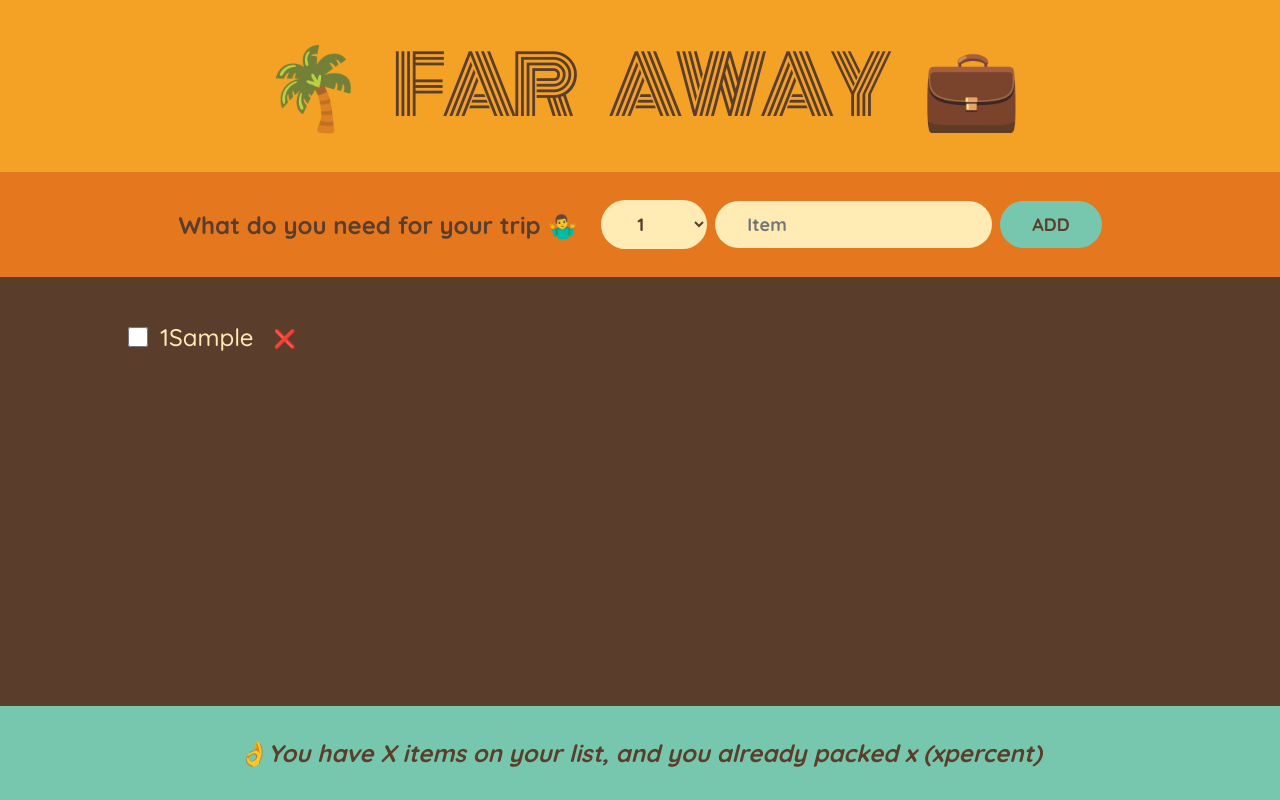
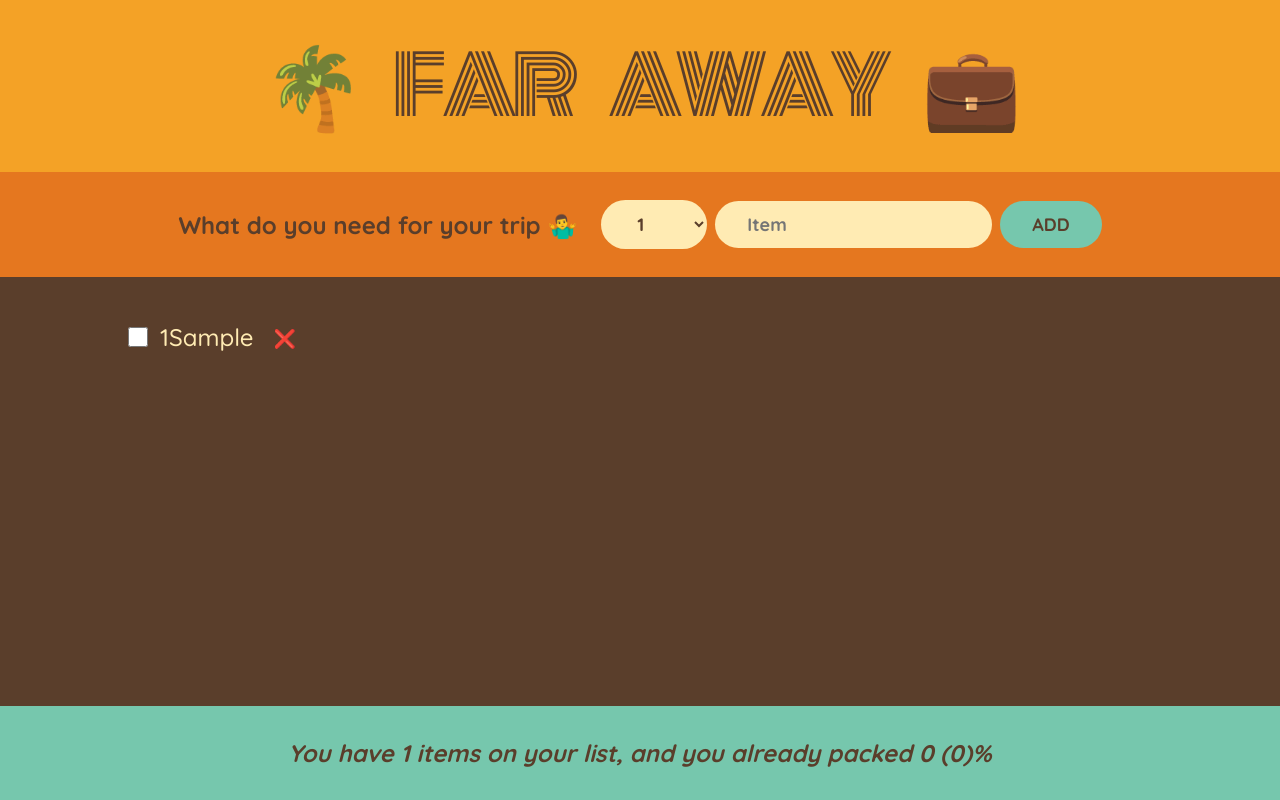
Before and after one commit to folusosamuel/mytravellist, a React (Create React App) app: page / in a window 1280 px wide. Both pictures are taken after typing "Sample" into the empty fields and a click on the button "ADD". Built offline with nearby package versions, Linux system fonts and the light colour scheme.

Commit message:
Calculating statistics form Derive state

```diff
--- a/src/App.js
+++ b/src/App.js
@@ -34,7 +34,7 @@
         onDeleteItem={handleDeleteItem}
         onToggleItem={handleToggleItem}
       />
-      <Stats />
+      <Stats items={items} />
     </div>
   );
 }
@@ -119,11 +119,24 @@
   );
 }
 
-function Stats() {
+function Stats({ items }) {
+  if (!items.length)
+    return (
+      <p className="footer">
+        <em>Start adding some items to your packing list</em>
+      </p>
+    );
+
+  const numItems = items.length;
+  const numPacked = items.filter((item) => item.packed).length;
+  const percentage = Math.round((numPacked / numItems) * 100);
   return (
     <footer className="stats">
       <em>
-        👌You have X items on your list, and you already packed x (xpercent)
+        {percentage === 100
+          ? `You got everything! Ready to go 👌`
+          : `You have ${numItems} items on your list, and you already packed
+      ${numPacked} (${percentage})%`}
       </em>
     </footer>
   );
```
